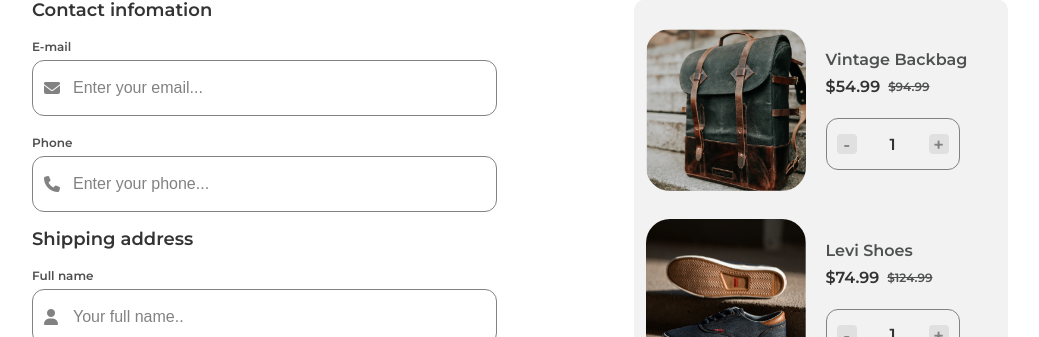
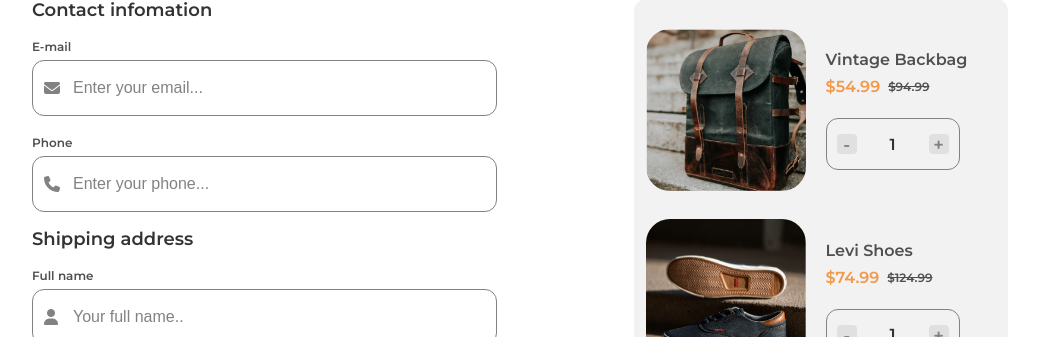
Before and after one commit to jorgeguedess/devChallenges-checkout-page, a plain HTML site: page index.html in a window 1280 px wide. Shown: the part 179-516 px from the top of the page, without its empty margins (120-1159 px from the left). Drawn offline with Linux system fonts and the light colour scheme; a script that the page names is missing.

Commit message:
adjusting name class

```diff
--- a/css/style.css
+++ b/css/style.css
@@ -132,7 +132,7 @@ input, button, select {
     margin-bottom: 2.2rem;
 }
 
-.preview-container .price-container .price-new {
+.preview-container .price-container .price-current {
     font-size: clamp(1.4rem, 2.5vw, 1.6rem);
     color: var(--p);
 }
```
